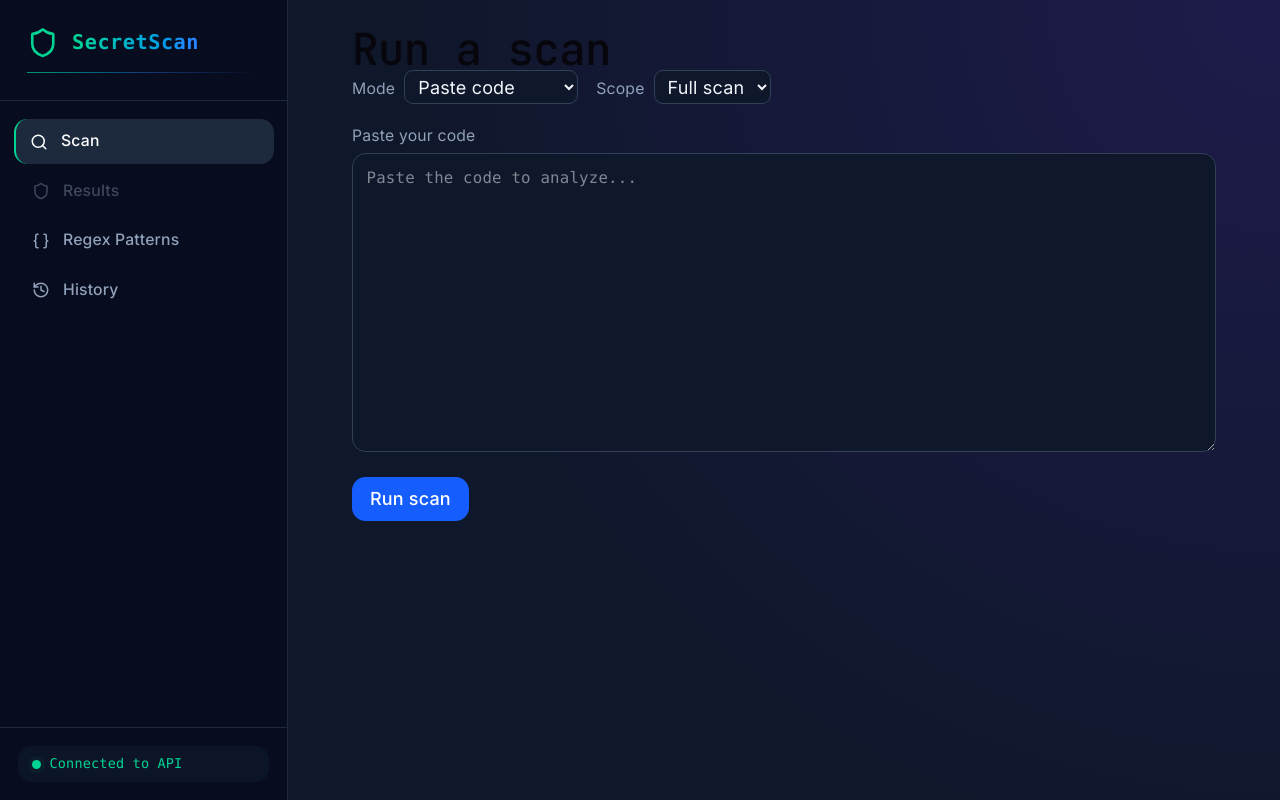
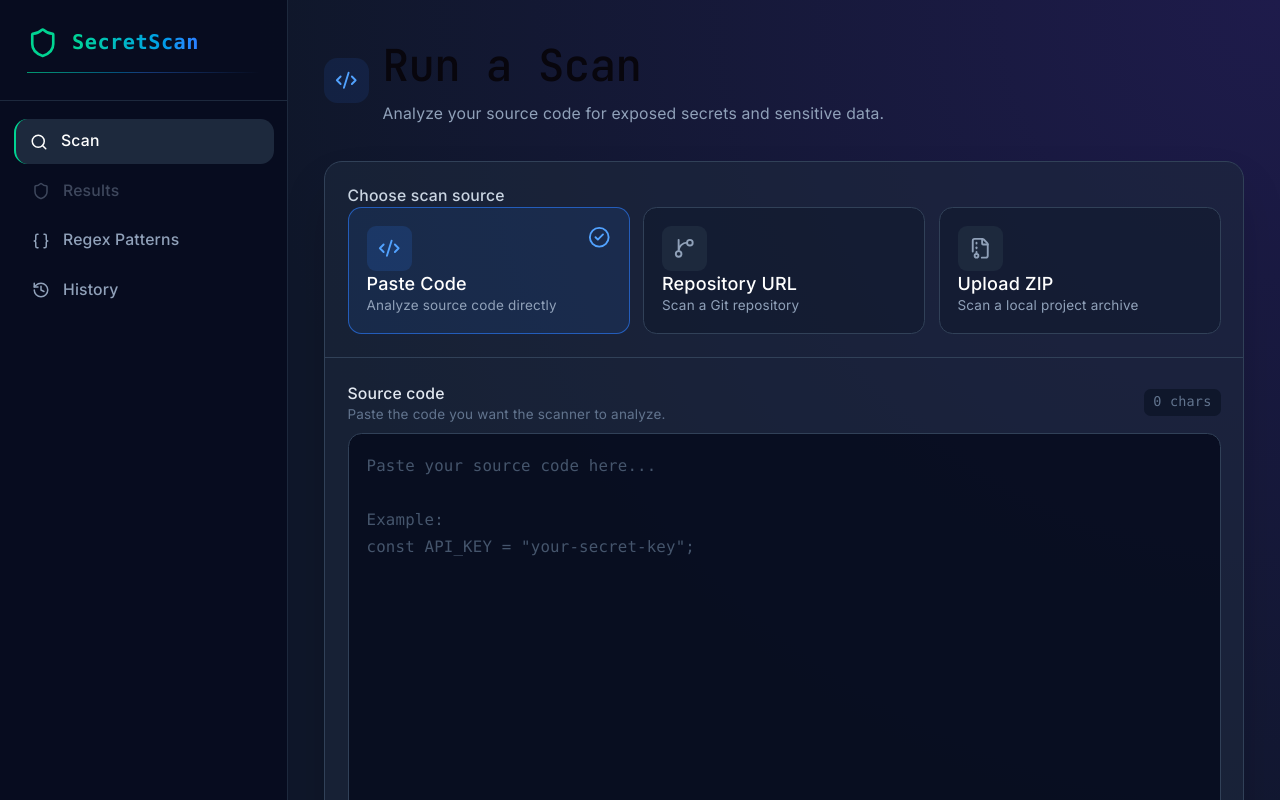
Before and after one commit to MohamedAliTarrouzi/secret_scan, a React (Vite) app in the folder frontend/: page / in a window 1280 px wide. Shown: the top 800 px of the page. Built offline with nearby package versions, Linux system fonts and the light colour scheme; no server answers.

Commit message:
furthur improvements in frontend again 2

```diff
--- a/frontend/src/pages/RegexPatternsPages.jsx
+++ b/frontend/src/pages/RegexPatternsPages.jsx
@@ -24,11 +24,14 @@ export default function RegexPatternsPage() {
       });
 
       const data = await response.json();
+
       setMessage(
-        data.status === "saved" ? "Enregistré dans le fichier actif" : "Erreur",
+        data.status === "saved"
+          ? "Saved to the active file"
+          : "Error",
       );
     } catch {
-      setMessage("JSON invalide");
+      setMessage("Invalid JSON");
     }
   };
 
@@ -40,35 +43,38 @@ export default function RegexPatternsPage() {
           method: "POST",
         },
       );
+
       const data = await response.json();
 
       if (!response.ok) {
-        throw new Error(data.detail || "Impossible de restaurer le backup");
+        throw new Error(data.detail || "Unable to restore backup");
       }
 
       if (data.status === "restored") {
         setText(JSON.stringify(data.patterns, null, 2));
-        setMessage("Backup restauré dans le fichier actif.");
+        setMessage("Backup restored to the active file.");
       } else {
-        setMessage("Erreur lors de la restoration.");
+        setMessage("Error restoring backup.");
       }
     } catch (error) {
-      setMessage(error.message || "Erreur lors de la restauration. ");
+      setMessage(error.message || "Error restoring backup.");
     }
   };
 
   return (
-    <div className="max-w-5xl mx-auto">
-      <h2 className="text-2xl font-bold mb-4">Gestion des regex</h2>
+    <div className="mx-auto max-w-5xl">
+      <h2 className="mb-4 text-2xl font-bold">Regex Pattern Management</h2>
+
       <p className="mb-4 text-sm text-slate-400">
-        Collez ici un JSON d'objets regex. Le fichier actif est utilisé par le
-        scanner.
+        Paste a JSON array of regex objects here. The active file is used by
+        the scanner.
       </p>
+
       <textarea
         value={text}
         onChange={(e) => setText(e.target.value)}
         rows={24}
-        className="l border border-slate-700 bg-slate-900 p-3 text-sm text-slate-100"
+        className="w-full border border-slate-700 bg-slate-900 p-3 text-sm text-slate-100"
       />
 
       <div className="mt-4 flex flex-wrap gap-3">
@@ -76,17 +82,22 @@ export default function RegexPatternsPage() {
           onClick={savePatterns}
           className="rounded-xl bg-emerald-600 px-4 py-2 text-white"
         >
-          Enregistrer dans le fichier actif
+          Save to active file
         </button>
 
         <button
           onClick={restoreBackup}
-          className="rounded-x1 bg-slate-700 px-4 py-2 text-white"
+          className="rounded-xl bg-slate-700 px-4 py-2 text-white"
         >
-          Resinitialize
+          Restore Backup
         </button>
       </div>
-      {message && <p className="mt-2 text-sm text-slate-300">{message}</p>}
+
+      {message && (
+        <p className="mt-2 text-sm text-slate-300">
+          {message}
+        </p>
+      )}
     </div>
   );
 }
--- a/frontend/src/pages/SubmissionPage.jsx
+++ b/frontend/src/pages/SubmissionPage.jsx
@@ -1,9 +1,17 @@
 import React, { useState } from "react";
+import {
+  Code2,
+  GitBranch,
+  FileArchive,
+  Play,
+  Loader2,
+  AlertCircle,
+  CheckCircle2,
+} from "lucide-react";
 import { runScan } from "../services/api";
 
 export default function SubmissionPage({ onScanCompleted }) {
-  const [mode, setMode] = useState("code"); // 'code' | 'url' | 'zip'
-  const [scanScope, setScanScope] = useState("full"); // 'full' | 'diff'
+  const [mode, setMode] = useState("code");
   const [code, setCode] = useState("");
   const [repoUrl, setRepoUrl] = useState("");
   const [zipFile, setZipFile] = useState(null);
@@ -22,18 +30,18 @@ export default function SubmissionPage({ onScanCompleted }) {
     setError(null);
 
     if (!validate()) {
-      setError("Please fill in the field for the selected mode.");
+      setError("Please provide the required input for the selected scan type.");
       return;
     }
 
     setLoading(true);
+
     try {
       let json;
 
       if (mode === "zip") {
         const fd = new FormData();
         fd.append("file", zipFile);
-        fd.append("scan_scope", scanScope);
 
         const resp = await fetch(
           `${import.meta.env.VITE_API_URL || "http://localhost:8000"}/api/scan/upload`,
@@ -42,21 +50,27 @@ export default function SubmissionPage({ onScanCompleted }) {
             body: fd,
           },
         );
+
         json = await resp.json();
-        if (!resp.ok) throw new Error(json.detail || JSON.stringify(json));
+
+        if (!resp.ok) {
+          throw new Error(json.detail || JSON.stringify(json));
+        }
       } else {
         const payload =
           mode === "code"
-            ? { target: "inline", content: code, scan_scope: scanScope }
-            : { target: repoUrl, scan_scope: scanScope };
+            ? {
+                target: "inline",
+                content: code,
+              }
+            : {
+                target: repoUrl,
+              };
 
         const resp = await runScan(payload.target, payload);
         json = resp.data;
       }
 
-      // Hand the result up to App.jsx so it can switch to the Results page
-      // and refresh the history list. Without this, the scan completes but
-      // the person is left staring at the submission form.
       onScanCompleted?.(json);
     } catch (err) {
       setError(err.message || String(err));
@@ -65,93 +79,238 @@ export default function SubmissionPage({ onScanCompleted }) {
     }
   };
 
+  const modes = [
+    {
+      id: "code",
+      label: "Paste Code",
+      description: "Analyze source code directly",
+      icon: Code2,
+    },
+    {
+      id: "url",
+      label: "Repository URL",
+      description: "Scan a Git repository",
+      icon: GitBranch,
+    },
+    {
+      id: "zip",
+      label: "Upload ZIP",
+      description: "Scan a local project archive",
+      icon: FileArchive,
+    },
+  ];
+
   return (
-    <div className="max-w-3xl mx-auto">
-      <h1 className="mb-4">Run a scan</h1>
-
-      <div className="mb-4 flex flex-wrap gap-4">
-        <div>
-          <label className="mr-2 text-sm text-slate-400">Mode</label>
-          <select
-            value={mode}
-            onChange={(e) => setMode(e.target.value)}
-            className="rounded-lg border border-slate-700 bg-slate-900 px-2 py-1 text-slate-100"
-          >
-            <option value="code">Paste code</option>
-            <option value="url">Repository URL</option>
-            <option value="zip">Upload a zip</option>
-          </select>
+    <div className="mx-auto w-full max-w-5xl">
+      {/* Header */}
+      <div className="mb-8">
+        <div className="mb-2 flex items-center gap-3">
+          <div className="flex h-10 w-10 items-center justify-center rounded-xl bg-blue-500/10">
+            <Code2 className="h-5 w-5 text-blue-400" />
           </div>
 
           <div>
-          <label className="mr-2 text-sm text-slate-400">Scope</label>
-          <select
-            value={scanScope}
-            onChange={(e) => setScanScope(e.target.value)}
-            className="rounded-lg border border-slate-700 bg-slate-900 px-2 py-1 text-slate-100"
-          >
-            <option value="full">Full scan</option>
-            <option value="diff">Diff only</option>
-          </select>
+            <h1 className="text-2xl font-semibold text-white">Run a Scan</h1>
+            <p className="text-sm text-slate-400">
+              Analyze your source code for exposed secrets and sensitive data.
+            </p>
+          </div>
         </div>
       </div>
 
-      <form onSubmit={onSubmit} className="space-y-4">
+      {/* Main Card */}
+      <div className="overflow-hidden rounded-2xl border border-slate-700 bg-slate-800/60 shadow-2xl">
+        {/* Scan type selector */}
+        <div className="border-b border-slate-700 p-5">
+          <p className="mb-3 text-sm font-medium text-slate-300">
+            Choose scan source
+          </p>
+
+          <div className="grid gap-3 md:grid-cols-3">
+            {modes.map((item) => {
+              const Icon = item.icon;
+              const active = mode === item.id;
+
+              return (
+                <button
+                  key={item.id}
+                  type="button"
+                  onClick={() => {
+                    setMode(item.id);
+                    setError(null);
+                  }}
+                  className={`group rounded-xl border p-4 text-left transition ${
+                    active
+                      ? "border-blue-500/60 bg-blue-500/10"
+                      : "border-slate-700 bg-slate-900/50 hover:border-slate-600 hover:bg-slate-900"
+                  }`}
+                >
+                  <div className="flex items-start justify-between">
+                    <div
+                      className={`flex h-10 w-10 items-center justify-center rounded-lg ${
+                        active
+                          ? "bg-blue-500/15 text-blue-400"
+                          : "bg-slate-800 text-slate-400"
+                      }`}
+                    >
+                      <Icon className="h-5 w-5" />
+                    </div>
+
+                    {active && (
+                      <CheckCircle2 className="h-5 w-5 text-blue-400" />
+                    )}
+                  </div>
+
+                  <p className="mt-3 font-medium text-white">{item.label}</p>
+                  <p className="mt-1 text-xs text-slate-400">
+                    {item.description}
+                  </p>
+                </button>
+              );
+            })}
+          </div>
+        </div>
+
+        {/* Form */}
+        <form onSubmit={onSubmit} className="p-5">
+          {/* Code */}
           {mode === "code" && (
             <div>
-            <label className="text-sm text-slate-400">Paste your code</label>
+              <div className="mb-2 flex items-center justify-between">
+                <div>
+                  <label className="text-sm font-medium text-slate-200">
+                    Source code
+                  </label>
+                  <p className="mt-1 text-xs text-slate-500">
+                    Paste the code you want the scanner to analyze.
+                  </p>
+                </div>
+
+                <span className="rounded-md bg-slate-900 px-2 py-1 font-mono text-xs text-slate-500">
+                  {code.length} chars
+                </span>
+              </div>
+
               <textarea
                 value={code}
                 onChange={(e) => setCode(e.target.value)}
-              rows={12}
-              className="mt-1 w-full rounded-xl border border-slate-700 bg-slate-900 p-3 font-mono text-sm text-slate-100"
-              placeholder="Paste the code to analyze..."
+                rows={18}
+                spellCheck={false}
+                className="w-full resize-y rounded-xl border border-slate-700 bg-slate-950/70 p-4 font-mono text-sm leading-6 text-slate-100 outline-none transition placeholder:text-slate-600 focus:border-blue-500/60 focus:ring-2 focus:ring-blue-500/10"
+                placeholder={`Paste your source code here...
+
+Example:
+const API_KEY = "your-secret-key";`}
               />
             </div>
           )}
 
+          {/* Repository URL */}
           {mode === "url" && (
             <div>
-            <label className="text-sm text-slate-400">Git repository URL</label>
+              <div className="mb-2">
+                <label className="text-sm font-medium text-slate-200">
+                  Git repository URL
+                </label>
+                <p className="mt-1 text-xs text-slate-500">
+                  Enter the URL of the repository you want to scan.
+                </p>
+              </div>
+
+              <div className="relative">
+                <GitBranch className="pointer-events-none absolute left-4 top-1/2 h-5 w-5 -translate-y-1/2 text-slate-500" />
+
                 <input
                   type="url"
                   value={repoUrl}
                   onChange={(e) => setRepoUrl(e.target.value)}
-              className="mt-1 w-full rounded-xl border border-slate-700 bg-slate-900 p-3 text-slate-100"
-              placeholder="https://github.com/owner/repo"
+                  className="w-full rounded-xl border border-slate-700 bg-slate-950/70 py-3 pl-12 pr-4 text-sm text-slate-100 outline-none transition placeholder:text-slate-600 focus:border-blue-500/60 focus:ring-2 focus:ring-blue-500/10"
+                  placeholder="https://github.com/owner/repository"
                 />
+              </div>
             </div>
           )}
 
+          {/* ZIP */}
           {mode === "zip" && (
             <div>
-            <label className="text-sm text-slate-400">Upload a .zip file</label>
+              <div className="mb-2">
+                <label className="text-sm font-medium text-slate-200">
+                  Project ZIP file
+                </label>
+                <p className="mt-1 text-xs text-slate-500">
+                  Upload a ZIP archive containing the project you want to scan.
+                </p>
+              </div>
+
+              <label className="flex cursor-pointer flex-col items-center justify-center rounded-xl border border-dashed border-slate-600 bg-slate-950/40 px-6 py-12 text-center transition hover:border-blue-500/50 hover:bg-blue-500/5">
+                <div className="flex h-12 w-12 items-center justify-center rounded-xl bg-slate-800">
+                  <FileArchive className="h-6 w-6 text-slate-400" />
+                </div>
+
+                <p className="mt-4 text-sm font-medium text-slate-200">
+                  {zipFile ? zipFile.name : "Choose a ZIP file"}
+                </p>
+
+                <p className="mt-1 text-xs text-slate-500">
+                  {zipFile
+                    ? `${Math.round(zipFile.size / 1024)} KB`
+                    : "ZIP archives only"}
+                </p>
+
                 <input
                   type="file"
                   accept=".zip,application/zip"
-              onChange={(e) => setZipFile(e.target.files?.[0] ?? null)}
-              className="mt-1 block text-sm text-slate-300"
+                  onChange={(e) =>
+                    setZipFile(e.target.files?.[0] ?? null)
+                  }
+                  className="hidden"
                 />
-            {zipFile && (
-              <div className="mt-1 text-sm text-slate-400">
-                File: {zipFile.name} ({Math.round(zipFile.size / 1024)} KB)
-              </div>
-            )}
+              </label>
             </div>
           )}
 
+          {/* Error */}
+          {error && (
+            <div className="mt-5 flex items-start gap-3 rounded-xl border border-red-500/20 bg-red-500/5 p-4">
+              <AlertCircle className="mt-0.5 h-5 w-5 shrink-0 text-red-400" />
+
               <div>
+                <p className="text-sm font-medium text-red-300">
+                  Scan failed
+                </p>
+                <p className="mt-1 text-sm text-red-400/80">{error}</p>
+              </div>
+            </div>
+          )}
+
+          {/* Submit */}
+          <div className="mt-6 flex items-center justify-between gap-4 border-t border-slate-700 pt-5">
+            <p className="hidden text-xs text-slate-500 sm:block">
+              The scanner will analyze the selected source for potential
+              secrets.
+            </p>
+
             <button
               type="submit"
               disabled={loading}
-            className="rounded-xl bg-blue-600 px-4 py-2 font-medium text-white hover:bg-blue-500 disabled:opacity-50"
+              className="ml-auto flex items-center gap-2 rounded-xl bg-blue-600 px-5 py-2.5 font-medium text-white shadow-lg shadow-blue-900/20 transition hover:bg-blue-500 disabled:cursor-not-allowed disabled:opacity-50"
             >
-            {loading ? "Running..." : "Run scan"}
+              {loading ? (
+                <>
+                  <Loader2 className="h-4 w-4 animate-spin" />
+                  Scanning...
+                </>
+              ) : (
+                <>
+                  <Play className="h-4 w-4" />
+                  Run Scan
+                </>
+              )}
             </button>
           </div>
         </form>
-
-      {error && <div className="mt-4 text-red-400">Error: {error}</div>}
+      </div>
     </div>
   );
 }
```
Lines whose indentation alone changed are shown as unchanged.
